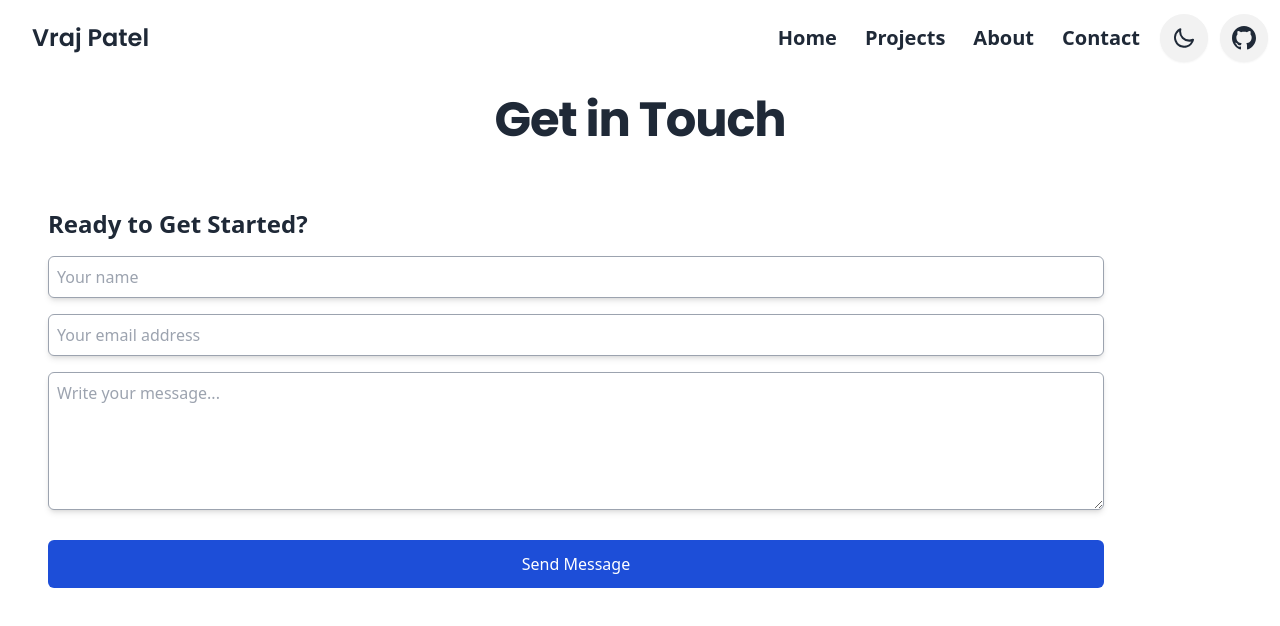
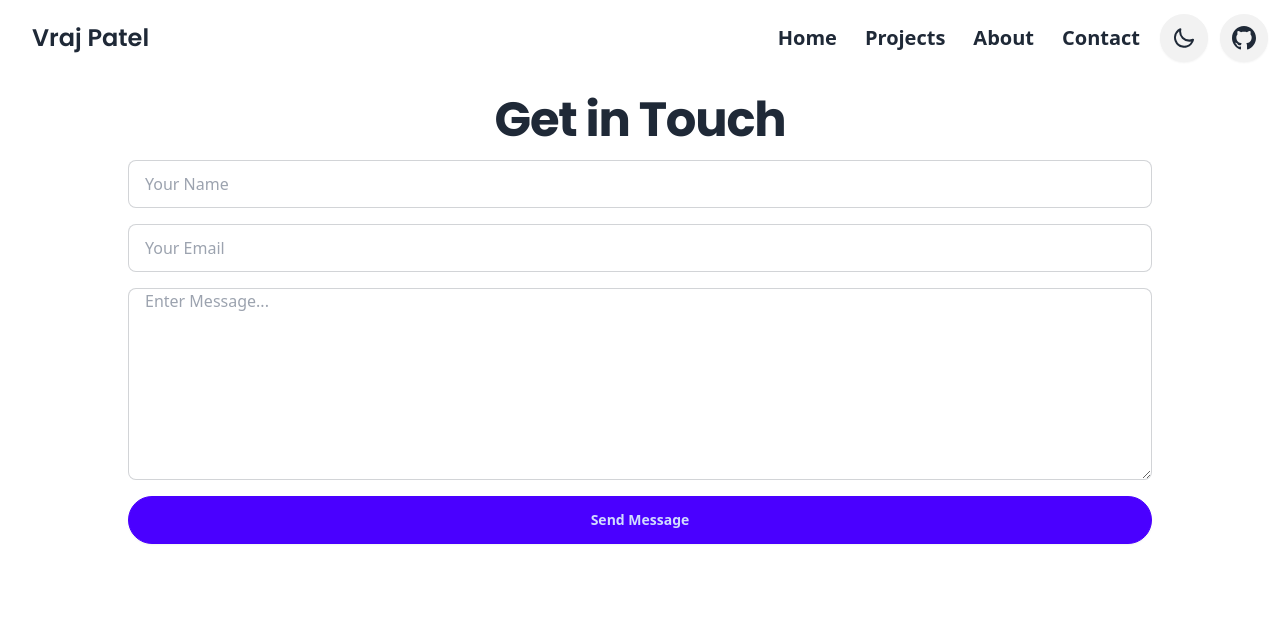
Before and after one commit to vrajkmrpatel/react-portfolio, a React (Vite) app: page /contact in a window 1280 px wide. Shown: the top 626 px of the page. Built offline with nearby package versions, Linux system fonts and the light colour scheme.

Commit message:
contact page added

```diff
--- a/src/components/About.jsx
+++ b/src/components/About.jsx
@@ -18,42 +18,42 @@ const About = () => {
                   <div className='flex justify-center p-5 items-center flex-wrap  mt-5 gap-4'>
 
 
-                    <div className=''>
-                      <img className=' w-24 h-24  rounded-xl object-cover ' src={Html} alt="" />
+                    <div >
+                      <img className='logo  w-24 h-24  rounded-xl object-cover ' src={Html} alt="" />
                     </div>
-                    <div className=''>
-                      <img className=' w-24 h-24  rounded-xl object-cover ' src={Css} alt="" />
+                    <div >
+                      <img className='logo  w-24 h-24  rounded-xl object-cover ' src={Css} alt="" />
                     </div>
-                    <div className=''>
-                    <img className=' w-24 h-24  rounded-xl object-cover ' src={JS} alt="" />
+                    <div >
+                    <img className='logo  w-24 h-24  rounded-xl object-cover ' src={JS} alt="" />
                   </div>
-                    <div className=''>
+                    <div >
 
-                      <img className=' w-24 h-24  rounded-xl object-cover ' src={ReactLogo} alt="" />
+                      <img className='logo  w-24 h-24  rounded-xl object-cover ' src={ReactLogo} alt="" />
                     </div>
-                    <div className=''>
-                      <img className=' w-24 h-24  rounded-xl object-cover ' src={Node} alt="" />
+                    <div >
+                      <img className='logo  w-24 h-24  rounded-xl object-cover ' src={Node} alt="" />
                     </div>
-                    <div className=''>
-                      <img className=' w-24 h-24  rounded-xl object-cover ' src={Express} alt="" />
+                    <div >
+                      <img className='logo  w-24 h-24  rounded-xl object-cover ' src={Express} alt="" />
                     </div>
-                    <div className=''>
-                      <img className=' w-24 h-24  rounded-xl object-cover ' src={Mongo} alt="" />
+                    <div >
+                      <img className='logo  w-24 h-24  rounded-xl object-cover ' src={Mongo} alt="" />
                     </div>
-                    <div className=''>
-                    <img className=' w-24 h-24  rounded-xl object-cover ' src={C} alt="" />
+                    <div >
+                    <img className='logo  w-24 h-24  rounded-xl object-cover ' src={C} alt="" />
                     </div>
-                    <div className=''>
-                      <img className='w-24 h-24 rounded-xl object-cover' src={Cpp} alt="" />
+                    <div >
+                      <img className='logo w-24 h-24 rounded-xl object-cover' src={Cpp} alt="" />
                     </div>
-                    <div className=''>
-                      <img className=' w-24 h-24  rounded-xl object-cover' src={Python} alt="" />
+                    <div >
+                      <img className='logo  w-24 h-24  rounded-xl object-cover' src={Python} alt="" />
                       </div>
-                      <div className=''>
-                      <img className=' w-24 h-24  rounded-xl object-cover ' src={Vscode} alt="" />
+                      <div >
+                      <img className='logo  w-24 h-24  rounded-xl object-cover ' src={Vscode} alt="" />
                       </div>
-                    <div className=''>
-                      <img className=' w-24 h-24  rounded-xl object-cover ' src={Java} alt="" />
+                    <div >
+                      <img className='logo  w-24 h-24  rounded-xl object-cover ' src={Java} alt="" />
                     </div>
                   </div>
                 </div>
--- a/src/components/Contact.jsx
+++ b/src/components/Contact.jsx
@@ -3,74 +3,21 @@ import React from "react";
 const Contact = () => {
     return (
         <div className="container mx-auto w-full mt-5 ">
-            <div className="flex flex-col justify-center">
+            <div className="flex flex-col justify-center items-center">
                 <div className="poppins-bold mb-4 tracking-tight text-3xl sm:text-5xl text-center">
                     Get in Touch
                 </div>
-                <div className="form-elements items-center">
-                    <div class="card h-fit max-w-6xl p-5 md:p-12" id="form">
-                        <h2 class="mb-4 text-2xl font-bold ">
-                            Ready to Get Started?
-                        </h2>
-                        <form id="contactForm">
-                            <div class="mb-6">
-                                <div class="mx-0 mb-1 sm:mb-4">
-                                    <div class="mx-0 mb-1 sm:mb-4">
-                                        <label
-                                            for="name"
-                                            class="pb-1 text-xs uppercase tracking-wider"
-                                        ></label>
-                                        <input
-                                            type="text"
-                                            id="name"
-                                            autocomplete="given-name"
-                                            placeholder="Your name"
-                                            className="mb-2 w-full rounded-md border border-gray-400 py-2 pl-2 pr-4 shadow-md dark:text-gray-300 sm:mb-0"
-                                            name="name"
-                                        />
-                                    </div>
-                                    <div class="mx-0 mb-1 sm:mb-4">
-                                        <label
-                                            for="email"
-                                            class="pb-1 text-xs uppercase tracking-wider"
-                                        ></label>
-                                        <input
-                                            type="email"
-                                            id="email"
-                                            autocomplete="email"
-                                            placeholder="Your email address"
-                                            className="mb-2 w-full rounded-md border border-gray-400 py-2 pl-2 pr-4 shadow-md dark:text-gray-300 sm:mb-0"
-                                            name="email"
-                                        />
-                                    </div>
-                                </div>
-                                <div class="mx-0 mb-1 sm:mb-4">
-                                    <label
-                                        for="textarea"
-                                        class="pb-1 text-xs uppercase tracking-wider"
-                                    ></label>
-                                    <textarea
-                                        id="textarea"
-                                        name="textarea"
-                                        cols="30"
-                                        rows="5"
-                                        placeholder="Write your message..."
-                                        class="mb-2 w-full rounded-md border border-gray-400 py-2 pl-2 pr-4 shadow-md dark:text-gray-300 sm:mb-0"
-                                    ></textarea>
-                                </div>
-                            </div>
-                            <div class="text-center">
-                                <button
-                                    type="submit"
-                                    class="w-full bg-blue-700 text-white px-6 py-3 font-xl rounded-md sm:mb-0"
-                                >
-                                    Send Message
-                                </button>
-                            </div>
-                        </form>
-                    </div>
+
+                   <form
+                   className="w-[80%] flex justify-center items-center gap-4 flex-col">
+                        <input type="text" className="input input-bordered w-full" placeholder="Your Name"/>
+                        <input type="email" className="input input-bordered w-full" placeholder="Your Email"/>
+                        <textarea className="input input-bordered w-full h-48 " placeholder="Enter Message..."></textarea>
+                        <button type="submit" className="btn btn-primary rounded-full w-full">Send Message</button>
+                   </form>
+
                 </div>
-            </div>
+
         </div>
     );
 };
--- a/src/components/Hero.jsx
+++ b/src/components/Hero.jsx
@@ -79,7 +79,7 @@ const Hero = () => {
                 </div>
 
                 */}
-                <button className="btn btn-neutral">
+                <button className="btn btn-primary">
                     <Link
                     to="https://drive.google.com/file/d/1SapCFvRACycTsJamd1HsvjCNeBh0xAOn/view?usp=drive_link"
                     className="poppins-semibold px-5 py-2 text-center uppercase">Resume</Link>
--- a/src/components/Navbar.jsx
+++ b/src/components/Navbar.jsx
@@ -42,7 +42,7 @@ const Navbar = () => {
                 className={`md:flex text-center md:items-center md:gap-3 absolute md:static left-0 w-full md:w-auto md:pl-0
         ${
             open
-                ? "top-16 opacity-100 flex flex-col md:flex-row z-10 bg-base-100 drop-shadow-lg"
+                ? "top-16 opacity-100 flex pb-4 flex-col md:flex-row z-10 bg-base-100 "
                 : "top-[-420px]"
         } md:opacity-100 `}
             >
--- a/src/index.css
+++ b/src/index.css
@@ -14,6 +14,16 @@
       /* background-repeat: no-repeat; */
 
       /* color: white; */
+}
+
+.logo {
+  will-change: filter;
+  transition: filter 300ms;
+  cursor: pointer;
+
+}
+.logo:hover {
+  filter: drop-shadow(0 0 2em #646cffaa);
 }
 
 .poppins-thin {
```
